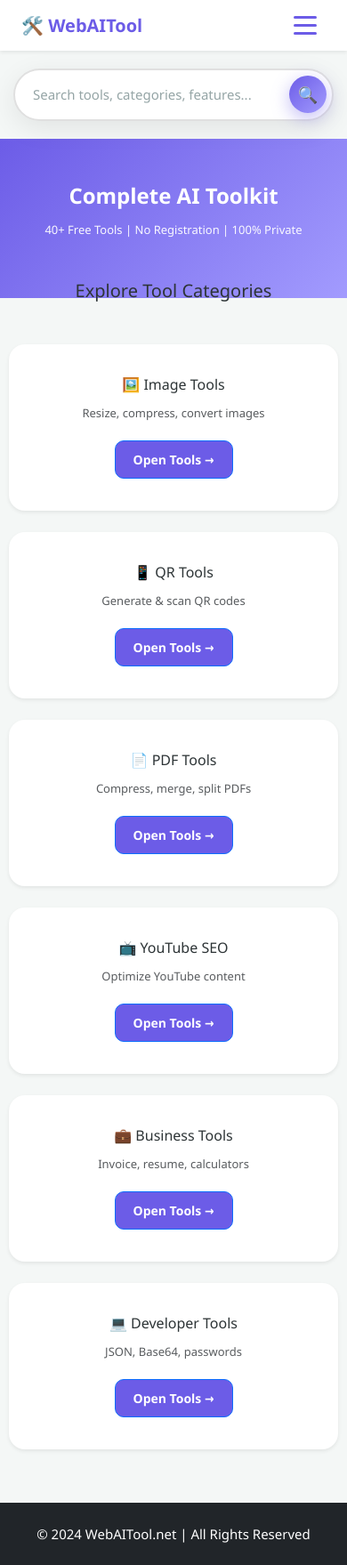
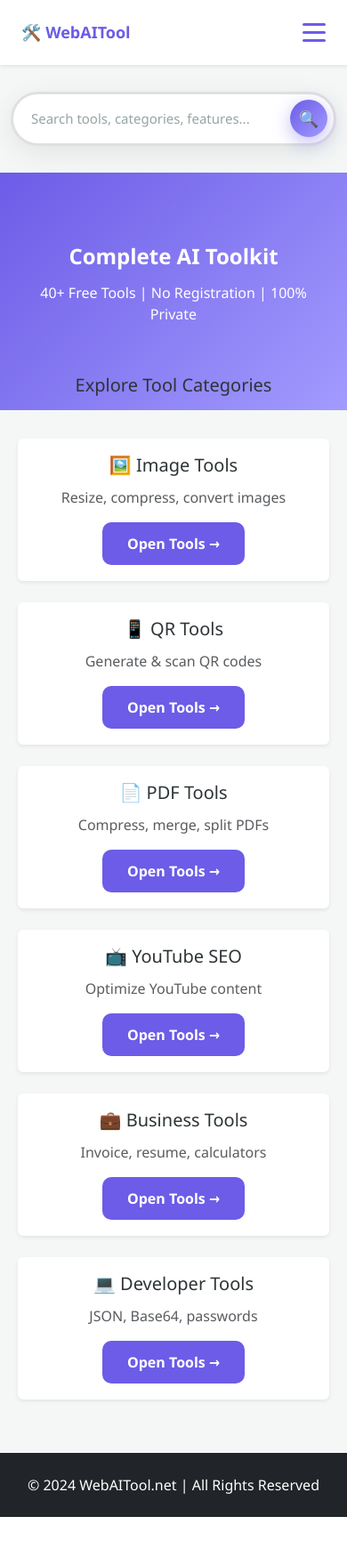
Before and after one commit to malikbhai1984/multi-task-tools, a PHP site: page / in a window 390 px wide. Shown: the whole page at 89% size. After the commit the page ends 1705 px from the top, so only its background shows below. Run offline with PHP 8.4, Linux system fonts and the light colour scheme; data that the repository does not hold is empty.

Commit message:
style.css

```diff
--- a/style.css
+++ b/style.css
@@ -1,9 +1,4 @@
-* {
-    margin: 0;
-    padding: 0;
-    box-sizing: border-box;
-}
-
+/* Custom Styles with Bootstrap */
 body {
     font-family: 'Segoe UI', Tahoma, Geneva, Verdana, sans-serif;
     background: #f4f7f6;
@@ -12,38 +7,31 @@ body {
     flex-direction: column;
 }
 
-/* ==================== NAVIGATION ==================== */
-nav {
-    background: white;
-    padding: 18px 5%;
-    display: flex;
-    justify-content: space-between;
-    align-items: center;
-    box-shadow: 0 2px 15px rgba(0,0,0,0.08);
-    position: sticky;
-    top: 0;
-    z-index: 100;
+/* Navigation */
+.navbar {
+    padding: 18px 0 !important;
 }
 
 .logo {
-    font-size: 26px;
-    font-weight: 800;
-    color: #6c5ce7;
-    text-decoration: none;
-    z-index: 101;
+    font-size: 26px !important;
+    font-weight: 800 !important;
+    color: #6c5ce7 !important;
+    text-decoration: none !important;
 }
 
-/* Hamburger Menu Icon */
+.navbar-toggler {
+    border: none !important;
+    padding: 0 !important;
+}
+
 .hamburger {
-    display: none;
+    display: flex;
     flex-direction: column;
     gap: 6px;
     background: none;
     border: none;
     cursor: pointer;
     padding: 10px;
-    z-index: 101;
-    transition: all 0.3s ease;
 }
 
 .hamburger span {
@@ -52,12 +40,11 @@ nav {
     height: 3px;
     background: #6c5ce7;
     border-radius: 3px;
-    transition: all 0.3s ease;
+    transition: all 0.3s;
 }
 
 .hamburger.active span:nth-child(1) {
     transform: rotate(45deg) translate(9px, 9px);
-    background: #5f4dd1;
 }
 
 .hamburger.active span:nth-child(2) {
@@ -66,142 +53,76 @@ nav {
 
 .hamburger.active span:nth-child(3) {
     transform: rotate(-45deg) translate(8px, -8px);
-    background: #5f4dd1;
 }
 
-.menu-list {
-    display: flex;
-    gap: 25px;
-    align-items: center;
-}
-
-.menu-list > a,
-.menu-list > .dropdown {
-    text-decoration: none;
-    color: #333;
+.navbar-nav .nav-link {
+    color: #333 !important;
     font-weight: 600;
     font-size: 15px;
-}
-
-.menu-list > a:hover {
-    color: #6c5ce7;
-}
-
-/* Dropdown Menu Styles */
-.dropdown {
-    position: relative;
-    display: inline-block;
-}
-
-.dropbtn {
-    text-decoration: none;
-    color: #333;
-    font-weight: 600;
-    font-size: 15px;
-    cursor: pointer;
-    background: none;
-    border: none;
-    padding: 8px 12px;
-    border-radius: 6px;
+    padding: 8px 16px !important;
     transition: all 0.3s;
 }
 
-.dropbtn:hover {
-    background-color: #f8f9fa;
-    color: #6c5ce7;
+.navbar-nav .nav-link:hover {
+    color: #6c5ce7 !important;
 }
 
-.dropdown-content {
+/* Dropdown */
+.dropdown-toggle::after {
     display: none;
-    position: absolute;
-    background-color: white;
-    min-width: 220px;
-    box-shadow: 0 8px 20px rgba(0,0,0,0.15);
-    z-index: 1000;
-    border-radius: 8px;
-    margin-top: 8px;
-    left: 0;
-    border: 1px solid #e0e0e0;
 }
 
-.dropdown-content a {
-    color: #333;
+.dropdown-menu {
+    border-radius: 8px;
+    border: 1px solid #e0e0e0;
+    box-shadow: 0 8px 20px rgba(0,0,0,0.15);
+    margin-top: 8px !important;
+}
+
+.dropdown-item {
     padding: 12px 16px;
-    text-decoration: none;
-    display: block;
     font-size: 14px;
     transition: all 0.3s;
-    border-bottom: 1px solid #f0f0f0;
 }
 
-.dropdown-content a:last-child {
-    border-bottom: none;
-}
-
-.dropdown-content a:hover {
-    background-color: #f8f9fa;
+.dropdown-item:hover {
+    background: #f8f9fa;
     color: #6c5ce7;
     padding-left: 20px;
 }
 
-.dropdown.active .dropdown-content {
+.dropdown.active .dropdown-menu {
     display: block;
-    animation: slideDown 0.3s ease;
 }
 
-.dropdown.active .dropbtn {
-    color: #6c5ce7;
-    background-color: #f8f9fa;
-}
-
-@keyframes slideDown {
-    from {
-        opacity: 0;
-        transform: translateY(-10px);
-    }
-    to {
-        opacity: 1;
-        transform: translateY(0);
-    }
-}
-
-/* ==================== BEAUTIFUL SEARCH BAR ==================== */
+/* Search Bar */
 .search-container {
+    margin: 30px auto;
     max-width: 1200px;
-    margin: 30px auto;
-    padding: 0 20px;
 }
 
 .search-box {
     position: relative;
-    width: 100%;
-    max-width: 750px;
-    margin-left: auto; /* Right aligned on desktop */
 }
 
-.search-box input {
-    width: 100%;
+.search-box .form-control {
     padding: 22px 70px 22px 28px;
     font-size: 18px;
     font-weight: 500;
     border: 3px solid #e0e0e0;
     border-radius: 50px;
-    outline: none;
-    transition: all 0.4s cubic-bezier(0.4, 0, 0.2, 1);
-    background: white;
     box-shadow: 0 8px 30px rgba(0,0,0,0.08);
-    color: #2d3436;
+    transition: all 0.4s;
 }
 
-.search-box input::placeholder {
-    color: #95a5a6;
-    font-weight: 400;
-}
-
-.search-box input:focus {
+.search-box .form-control:focus {
     border-color: #6c5ce7;
     box-shadow: 0 12px 40px rgba(108, 92, 231, 0.3);
     transform: translateY(-3px);
+}
+
+.search-box .form-control::placeholder {
+    color: #95a5a6;
 }
 
 .search-icon {
@@ -217,18 +138,17 @@ nav {
     align-items: center;
     justify-content: center;
     font-size: 22px;
+    box-shadow: 0 6px 20px rgba(108, 92, 231, 0.4);
+    transition: all 0.4s;
     pointer-events: none;
-    box-shadow: 0 6px 20px rgba(108, 92, 231, 0.4);
-    transition: all 0.4s cubic-bezier(0.4, 0, 0.2, 1);
 }
 
-.search-box input:focus + .search-icon {
+.search-box .form-control:focus + .search-icon {
     background: linear-gradient(135deg, #5f4dd1, #9287f7);
     transform: translateY(-50%) scale(1.15) rotate(10deg);
-    box-shadow: 0 8px 25px rgba(108, 92, 231, 0.5);
 }
 
-/* ==================== HERO SECTION ==================== */
+/* Hero */
 .hero {
     background: linear-gradient(135deg, #6c5ce7, #a29bfe);
     color: white;
@@ -237,300 +157,127 @@ nav {
 }
 
 .hero h1 {
-    font-size: 48px;
     margin-bottom: 15px;
 }
 
-.hero p {
-    font-size: 20px;
-    opacity: 0.95;
-}
-
-/* ==================== TOOLS SECTION ==================== */
+/* Tools Section */
 .tools-section {
-    max-width: 1200px;
     margin: -40px auto 60px;
     padding: 0 20px;
+    max-width: 1200px;
 }
 
 .section-title {
-    text-align: center;
     font-size: 32px;
     color: #2d3436;
-    margin-bottom: 40px;
-}
-
-/* Tools Grid - Responsive */
-.tools-grid {
-    display: grid;
-    gap: 25px;
-    margin-bottom: 40px;
-}
-
-/* Desktop Large - 4 cards */
-@media (min-width: 1200px) {
-    .tools-grid {
-        grid-template-columns: repeat(4, 1fr);
-    }
-}
-
-/* Desktop Medium - 3 cards */
-@media (min-width: 900px) and (max-width: 1199px) {
-    .tools-grid {
-        grid-template-columns: repeat(3, 1fr);
-    }
-}
-
-/* Tablet - 2 cards */
-@media (min-width: 600px) and (max-width: 899px) {
-    .tools-grid {
-        grid-template-columns: repeat(2, 1fr);
-    }
-}
-
-/* Mobile - 1 card */
-@media (max-width: 599px) {
-    .tools-grid {
-        grid-template-columns: 1fr;
-    }
 }
 
 .tool-card {
-    background: white;
-    padding: 35px 25px;
-    border-radius: 18px;
-    text-align: center;
-    box-shadow: 0 5px 20px rgba(0,0,0,0.08);
-    transition: all 0.3s ease;
-    border: 2px solid transparent;
+    transition: all 0.3s;
+    border: 2px solid transparent !important;
 }
 
 .tool-card:hover {
     transform: translateY(-8px);
-    box-shadow: 0 10px 30px rgba(108,92,231,0.2);
-    border-color: #6c5ce7;
+    box-shadow: 0 10px 30px rgba(108,92,231,0.2) !important;
+    border-color: #6c5ce7 !important;
 }
 
-.tool-icon {
-    font-size: 48px;
-    margin-bottom: 15px;
-}
-
-.tool-card h3 {
-    font-size: 22px;
+.tool-card .card-title {
+    color: #2d3436;
     margin-bottom: 12px;
-    color: #2d3436;
-}
-
-.tool-card p {
-    color: #666;
-    margin-bottom: 20px;
-    line-height: 1.6;
-    font-size: 14px;
 }
 
 .tool-btn {
-    display: inline-block;
+    background: #6c5ce7 !important;
+    border: none !important;
     padding: 12px 28px;
-    background: #6c5ce7;
-    color: white;
-    text-decoration: none;
     border-radius: 10px;
     font-weight: 700;
-    transition: all 0.3s;
 }
 
 .tool-btn:hover {
-    background: #5f4dd1;
+    background: #5f4dd1 !important;
     transform: scale(1.05);
 }
 
-/* ==================== FOOTER ==================== */
+/* Footer */
 footer {
-    background: #2d3436;
-    color: white;
-    text-align: center;
-    padding: 40px 20px;
     margin-top: auto;
 }
 
-footer p {
-    font-size: 15px;
-}
-
-/* ==================== MOBILE RESPONSIVE ==================== */
-@media (max-width: 768px) {
-    nav {
-        padding: 15px 5%;
+/* Mobile Responsive */
+@media (max-width: 991px) {
+    .navbar-collapse {
+        background: white;
+        padding: 15px;
+        margin-top: 15px;
+        border-radius: 8px;
+        box-shadow: 0 8px 20px rgba(0,0,0,0.1);
     }
 
-    .logo {
-        font-size: 22px;
+    .navbar-nav {
+        align-items: center;
     }
 
-    /* Show Hamburger on Mobile */
-    .hamburger {
-        display: flex;
-    }
-
-    /* Hide Menu by Default on Mobile */
-    .menu-list {
-        position: fixed;
-        top: 70px;
-        left: 0;
-        right: 0;
-        background: white;
-        flex-direction: column;
-        gap: 0;
-        width: 100%;
-        max-height: 0;
-        overflow: hidden;
-        transition: max-height 0.5s cubic-bezier(0.4, 0, 0.2, 1),
-                    box-shadow 0.5s ease,
-                    padding 0.5s ease;
-        box-shadow: none;
-        z-index: 99;
-        padding: 0;
-    }
-
-    /* Show Menu when Active */
-    .menu-list.mobile-active {
-        max-height: 600px;
-        box-shadow: 0 10px 30px rgba(0,0,0,0.15);
-        padding: 20px 0;
-    }
-
-    .menu-list > a,
-    .menu-list > .dropdown {
-        width: 100%;
-        text-align: center;
-        padding: 16px 20px;
-        font-size: 16px;
-        border-bottom: 1px solid #f0f0f0;
-    }
-
-    .menu-list > a:last-child {
-        border-bottom: none;
-    }
-
-    .dropbtn {
-        font-size: 16px;
-        padding: 16px 20px;
+    .navbar-nav .nav-item {
         width: 100%;
         text-align: center;
     }
 
-    .dropdown {
-        width: 100%;
+    .navbar-nav .nav-link {
+        padding: 12px 20px !important;
     }
 
-    .dropdown-content {
-        position: static;
+    .dropdown-menu {
+        position: static !important;
+        float: none;
         box-shadow: none;
+        background: #f8f9fa;
         border: none;
-        margin-top: 0;
-        background: #f8f9fa;
+        margin-top: 0 !important;
+    }
+}
+
+@media (max-width: 768px) {
+    .logo {
+        font-size: 22px !important;
     }
 
-    .dropdown-content a {
-        padding: 14px 40px;
-        font-size: 15px;
-    }
-
-    /* Search Bar - Center on Mobile */
-    .search-container {
-        padding: 0 15px;
-        margin: 20px auto;
-    }
-
-    .search-box {
-        max-width: 100%;
-        margin: 0 auto;
-    }
-
-    .search-box input {
+    .search-box .form-control {
         padding: 18px 60px 18px 22px;
         font-size: 16px;
-        border-width: 2px;
     }
 
     .search-icon {
         width: 46px;
         height: 46px;
-        right: 8px;
         font-size: 20px;
     }
 
     .hero h1 {
-        font-size: 28px;
-        line-height: 1.2;
+        font-size: 2rem;
     }
 
     .hero p {
-        font-size: 14px;
-    }
-
-    .hero {
-        padding: 50px 15px;
+        font-size: 1rem;
     }
 
     .section-title {
-        font-size: 24px;
-    }
-
-    .tools-section {
-        padding: 0 10px;
-        margin-top: -20px;
-    }
-
-    .tool-card {
-        padding: 25px 20px;
-    }
-
-    .tool-icon {
-        font-size: 36px;
-    }
-
-    .tool-card h3 {
-        font-size: 18px;
+        font-size: 1.5rem;
     }
 }
 
-@media (min-width: 769px) and (max-width: 1024px) {
-    .hero h1 {
-        font-size: 36px;
-    }
-
-    .hero p {
-        font-size: 18px;
-    }
-
-    nav {
-        padding: 15px 3%;
-    }
-
-    .search-box {
-        max-width: 600px;
-    }
-}
-
-/* Very Small Mobile */
 @media (max-width: 480px) {
     .logo {
-        font-size: 20px;
+        font-size: 18px !important;
     }
 
     .hamburger span {
         width: 26px;
     }
 
-    .menu-list > a,
-    .dropbtn {
-        font-size: 15px;
-        padding: 15px 20px;
-    }
-
-    .search-box input {
+    .search-box .form-control {
         padding: 16px 55px 16px 20px;
         font-size: 15px;
     }
@@ -542,31 +289,10 @@ footer p {
     }
 
     .hero h1 {
-        font-size: 24px;
-    }
-
-    .hero p {
-        font-size: 13px;
+        font-size: 1.5rem;
     }
 
     .section-title {
-        font-size: 20px;
-    }
-
-    .tool-card {
-        padding: 20px 15px;
-    }
-
-    .tool-card h3 {
-        font-size: 16px;
-    }
-
-    .tool-card p {
-        font-size: 13px;
-    }
-
-    .tool-btn {
-        padding: 10px 20px;
-        font-size: 14px;
+        font-size: 1.25rem;
     }
 }
```
